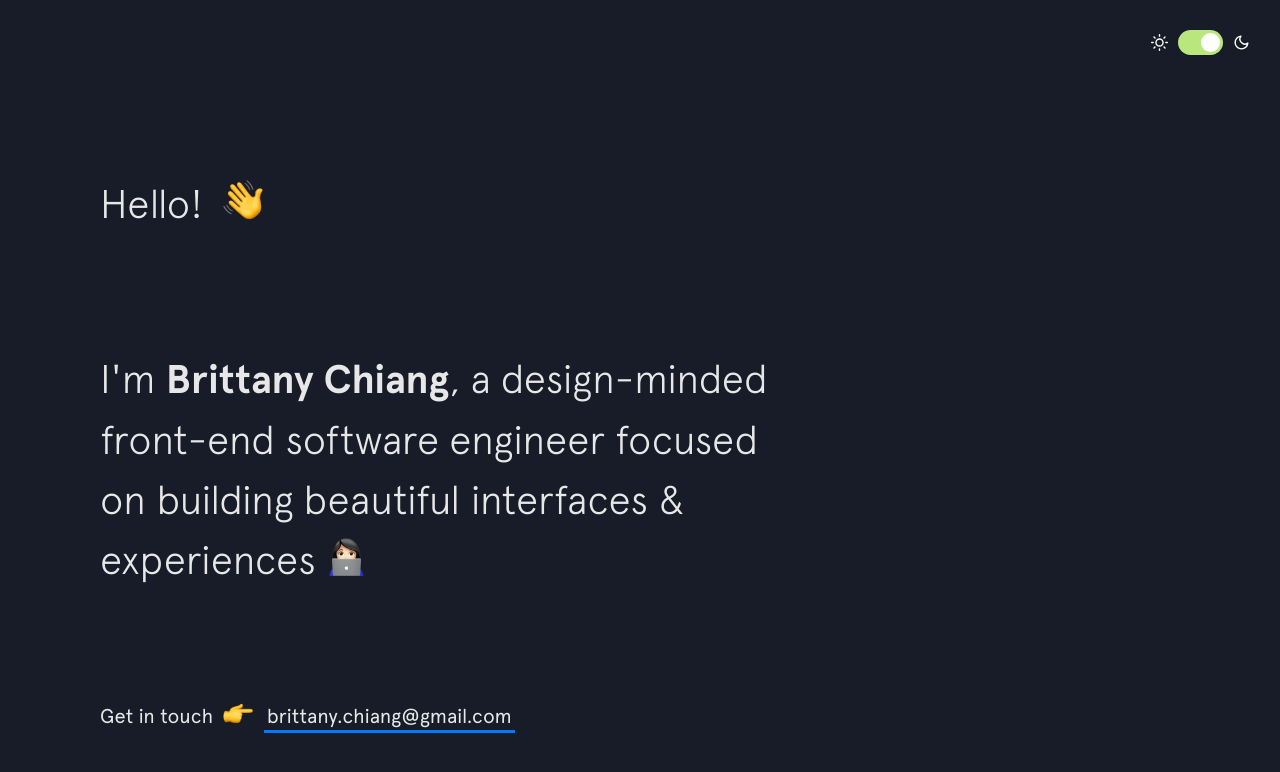
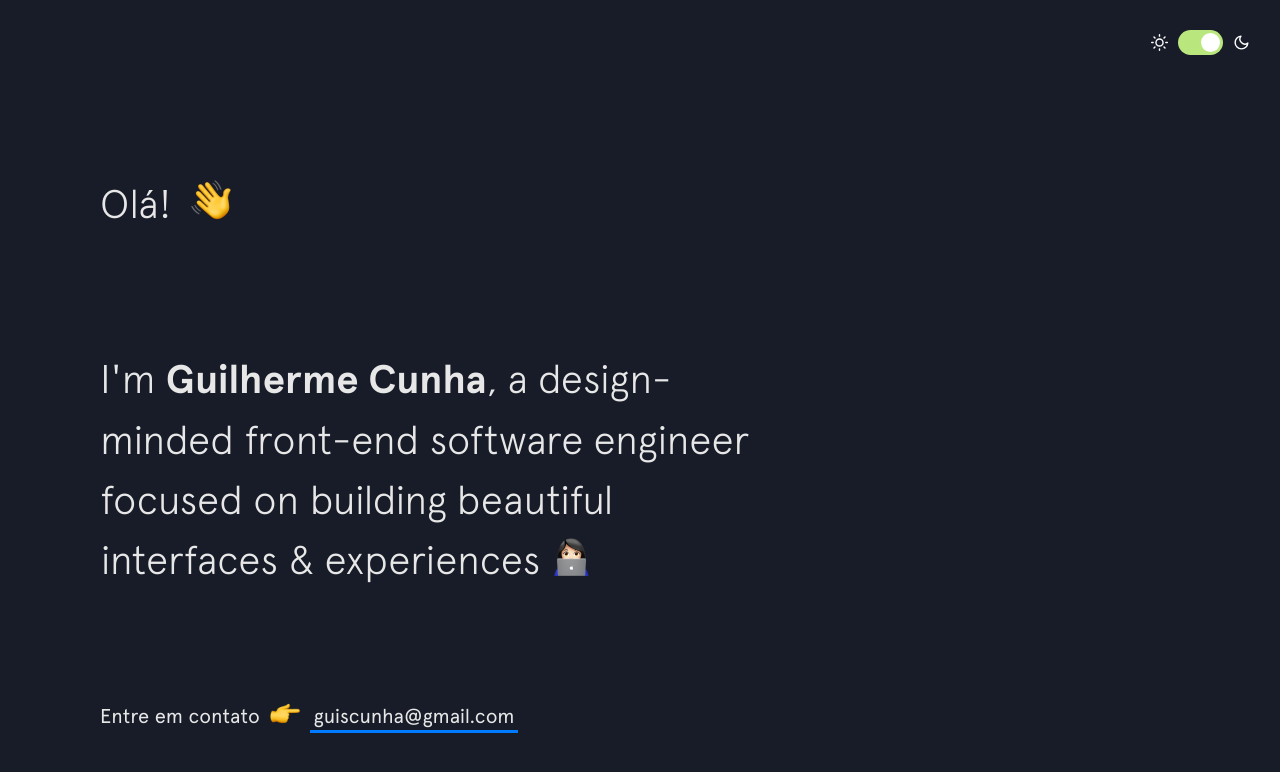
Before and after one commit to GuilhermeCunha/GuilhermeCunha.github.io, a Jekyll site: the page built from index.html, in a window 1280 px wide and 900 px high. Shown: the top 772 px of the window. Built offline with Jekyll 4.4.1, drawn with Linux system fonts in a browser that asks for light colours; nearby versions of some CDN libraries.

Commit message:
Changing intro page

```diff
--- a/404.html
+++ b/404.html
@@ -4,7 +4,7 @@ title: 404
 permalink: /404.html
 ---
 {% include switch.html %}
-<div class="name">Brittany Chiang</div>
+<div class="name">Guilherme Cunha</div>
 <img src="{{site.baseurl}}/img/emojis/thinking-face.png" alt="">
 <h1>Hmmm...</h1>
-<h2>Looks like there's nothing here.<br>Maybe you should go back <a href="{{site.url}}">home</a>.</h2>
+<h2>Parece que não há nada aqui...<br>Talvez você devesse voltar para o <a href="{{site.url}}">início</a>.</h2>
--- a/_includes/intro.html
+++ b/_includes/intro.html
@@ -1,18 +1,18 @@
 <header class="intro">
-  <h1 class="intro__hello">Hello!
+  <h1 class="intro__hello">Olá!
     <span class="emoji wave-hand animated"></span>
   </h1>
 
   <h2 class="intro__tagline">I'm
-    <span class="name">Brittany Chiang</span>, a design-minded front-end software engineer focused on building beautiful interfaces &amp; experiences
+    <span class="name">Guilherme Cunha</span>, a design-minded front-end software engineer focused on building beautiful interfaces &amp; experiences
     <span class="emoji technologist"></span>
   </h2>
 
   <h3 class="intro__contact">
-    <span>Get in touch </span>
+    <span>Entre em contato </span>
     <span class="emoji pointer"></span>
     <span>
-      <a href="mailto:brittany.chiang@gmail.com" target="_blank" class="highlight-link">brittany.chiang@gmail.com</a>
+      <a href="mailto:guiscunha@gmail.com" target="_blank" class="highlight-link">guiscunha@gmail.com</a>
     </span>
   </h3>
 </header>
```
Also changed, not shown: 1 other file.
